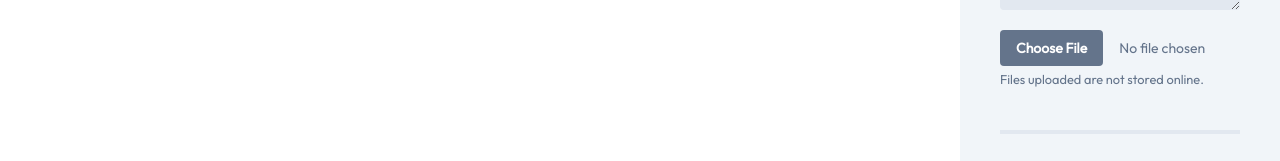
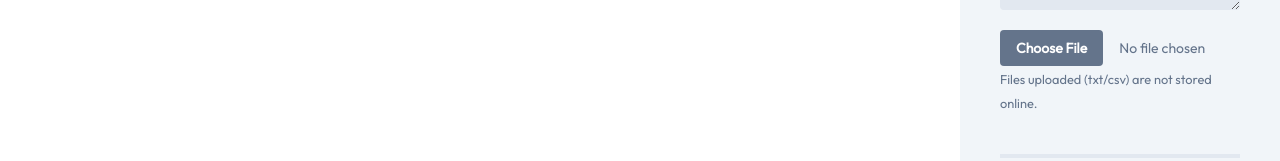
Before and after one commit to joiellantero/picksy, a React (Create React App) app: page /help in a window 1280 px wide. Shown: the part 458-619 px from the top of the page. Built offline with nearby package versions, Linux system fonts and the light colour scheme.

Commit message:
remove tool tip

```diff
--- a/src/Components/FileUpload.js
+++ b/src/Components/FileUpload.js
@@ -16,11 +16,6 @@ const FileUpload = (props) => {
 
   return (
     <form className={`relative group`}>
-      {props.tooltip &&(
-        <span className='tooltip group-hover:opacity-100 group-hover:scale-100 bottom-16'>
-            {props.tooltip}
-          </span>
-      )}
       <label className="block">
         <input
           className="block file:bg-slate-500 file:hover:bg-slate-600 file:focus:outline-none file:active:bg-slate-700 w-full text-sm text-slate-500 file:mr-4 file:py-2 file:px-4 file:rounded file:border-0 file:text-sm file:font-semibold file:text-white file:cursor-pointer"
@@ -30,7 +25,7 @@ const FileUpload = (props) => {
           onChange={(e) => showFile(e)}
         />
         <small className="mt-2 text-slate-500">
-          Files uploaded are not stored online.
+          Files uploaded (txt/csv) are not stored online.
         </small>
       </label>
     </form>
--- a/src/Components/List.js
+++ b/src/Components/List.js
@@ -28,7 +28,6 @@ const List = (props) => {
         id={'namesListFile'}
         name={'namesListFile'}
         onUpload={(e) => props.onChange(e)}
-        tooltip={'Upload a .txt or .csv'}
       />
     </>
   );
```
